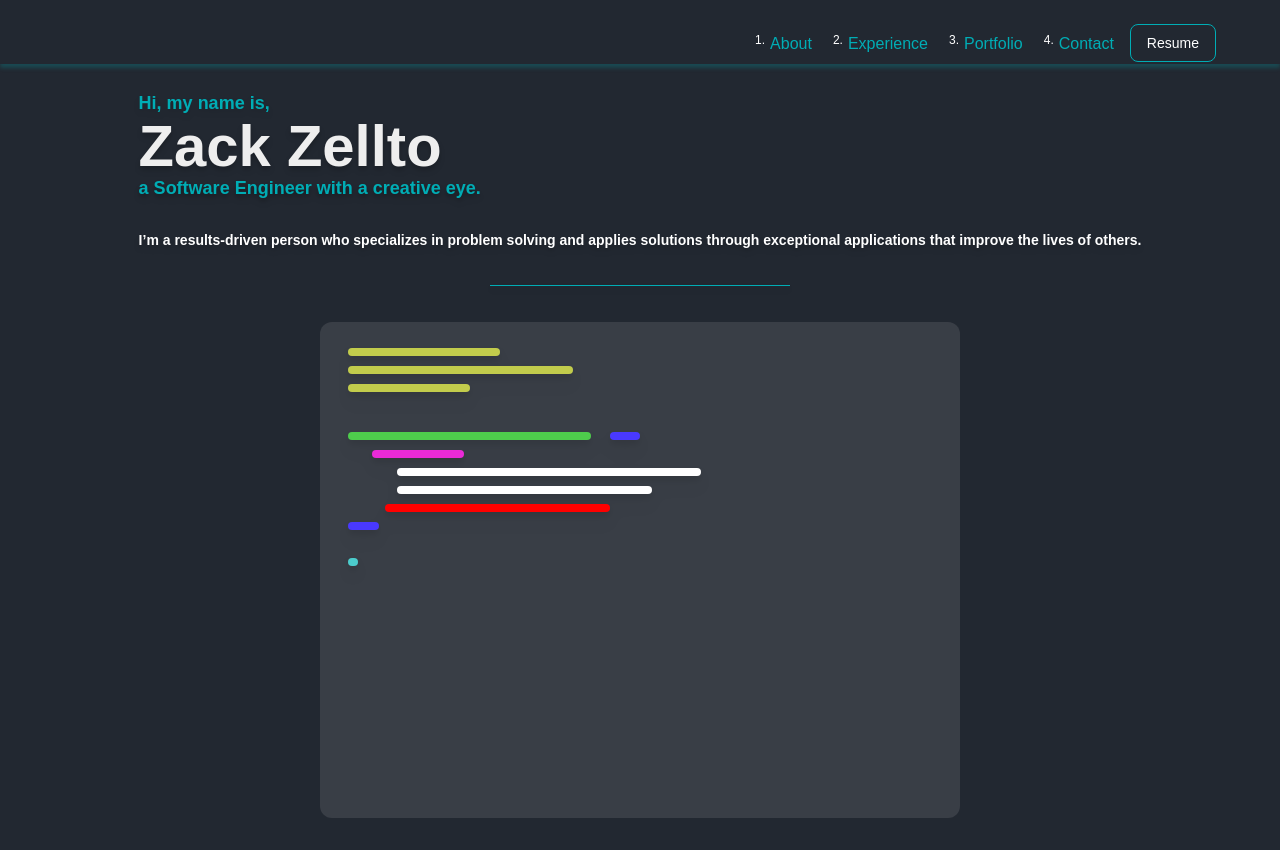
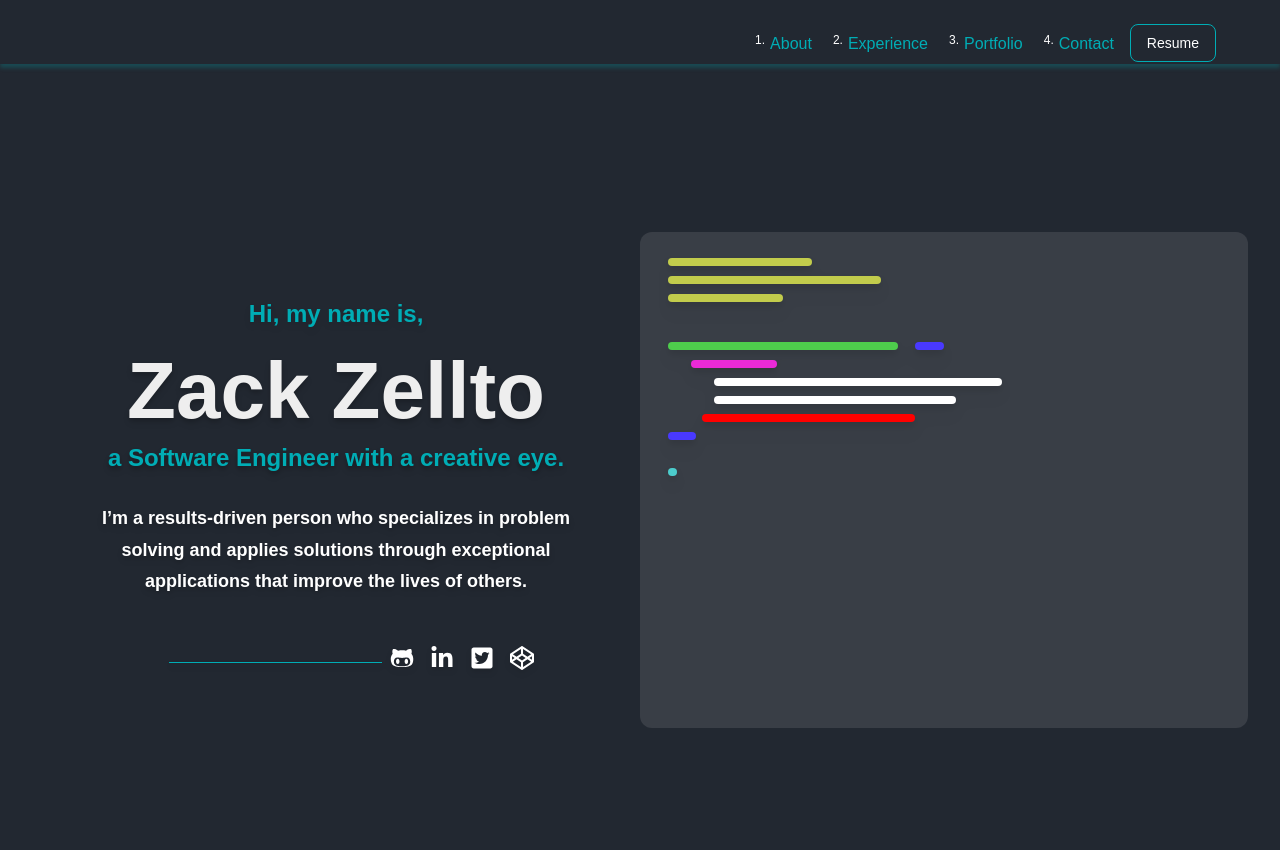
Before and after one commit to zackzellto/dev_portfolio_v3, a React (Vite) app: page / in a window 1280 px wide. After the commit the page ends 800 px from the top, so only its background shows below. Built offline with nearby package versions, Linux system fonts and the light colour scheme.

Commit message:
styled greeting for all viewports

```diff
--- a/src/App.tsx
+++ b/src/App.tsx
@@ -9,7 +9,7 @@ function App() {
     <>
       <Navbar />
       <div className="items-center justify-center p-8">
-        <div className="flex flex-col">
+        <div className="lg:grid lg:grid-cols-2 ">
           <GreetingHeader />
           <MinimalistCodeBlock />
         </div>
--- a/src/components/greeting/GreetingHeader.tsx
+++ b/src/components/greeting/GreetingHeader.tsx
@@ -1,4 +1,10 @@
 import { useEffect, useState } from "react";
+import {
+  FaGithubAlt,
+  FaLinkedinIn,
+  FaTwitterSquare,
+  FaCodepen,
+} from "react-icons/fa";
 
 type Props = {};
 
@@ -20,25 +26,41 @@ const GreetingHeader = (props: Props) => {
   }, []);
 
   return (
-    <div className="flex flex-col items-center justify-center">
-      <div className="text-left text-[18px] font-bold text-[#00ADB5] drop-shadow-md">
+    <div className="flex flex-col items-center justify-center py-8 md:py-8 lg:mt-32">
+      <div className="mt-2 text-left text-[18px] font-bold text-[#00ADB5] drop-shadow-md md:text-center lg:text-center lg:text-[24px] ">
         <div className="relative top-14">
           {isMobile ? "Hey! I'm" : "Hi, my name is,"}{" "}
         </div>
         <br />
-        <div className="text-[58px] font-bold text-[#EEEEEE] drop-shadow-md">
+        <div className="text-[58px] font-bold text-[#EEEEEE] drop-shadow-md md:text-[64px] lg:text-[80px]">
           Zack Zellto{" "}
-          <div className="relative bottom-6 text-[18px] text-[#00ADB5] drop-shadow-md">
+          <div className="relative bottom-6  text-[18px] text-[#00ADB5] drop-shadow-md lg:text-[24px] ">
             a Software Engineer with a creative eye.
           </div>
         </div>{" "}
-        <div className="text-[14px] text-white drop-shadow-md">
+        <div className="mx-auto text-[14px] text-white drop-shadow-md md:w-[80%] md:text-center lg:mb-8 lg:text-[18px]">
           I’m a results-driven person who specializes in problem solving and
           applies solutions through exceptional applications that improve the
           lives of others.
         </div>{" "}
       </div>
-      <div className="relative top-8 h-[1px] w-[300px] bg-[#00ADB5] drop-shadow-md"></div>
+      <div className="relative right-[35%] top-8 flex h-[1px] w-[30%] bg-[#00ADB5] drop-shadow-md md:right-8 md:w-[35%] lg:right-[10%] ">
+        {" "}
+        <div className="hidden md:relative md:left-[100%] md:top-[-16px] md:flex">
+          <a href="" className="mx-2">
+            <FaGithubAlt className="h-6 w-6 text-[#FFFFFF] transition-colors duration-300 hover:text-[#00ADB5]" />
+          </a>
+          <a href="" className="mx-2">
+            <FaLinkedinIn className="h-6 w-6 text-[#FFFFFF] transition-colors duration-300 hover:text-[#00ADB5]" />
+          </a>
+          <a href="" className="mx-2">
+            <FaTwitterSquare className="h-6 w-6 text-[#FFFFFF] transition-colors duration-300 hover:text-[#00ADB5]" />
+          </a>
+          <a href="" className="mx-2">
+            <FaCodepen className="h-6 w-6 text-[#FFFFFF] transition-colors duration-300 hover:text-[#00ADB5]" />
+          </a>
+        </div>
+      </div>
       <br />
     </div>
   );
--- a/src/components/minimalist-code-block/MinimalistCodeBlock.tsx
+++ b/src/components/minimalist-code-block/MinimalistCodeBlock.tsx
@@ -206,7 +206,7 @@ const MinimalistCodeBlock = (props: Props) => {
   ];
 
   return (
-    <div className="container mx-auto max-w-screen-sm">
+    <div className="container mx-auto max-w-screen-sm lg:mt-40">
       <div className="mt-10 rounded-xl bg-[#393E46] ">
         <div className=" max-w-screen-sm rounded-lg px-4 py-4 drop-shadow-lg">
           {divsData.map((divData, index) => (
```
